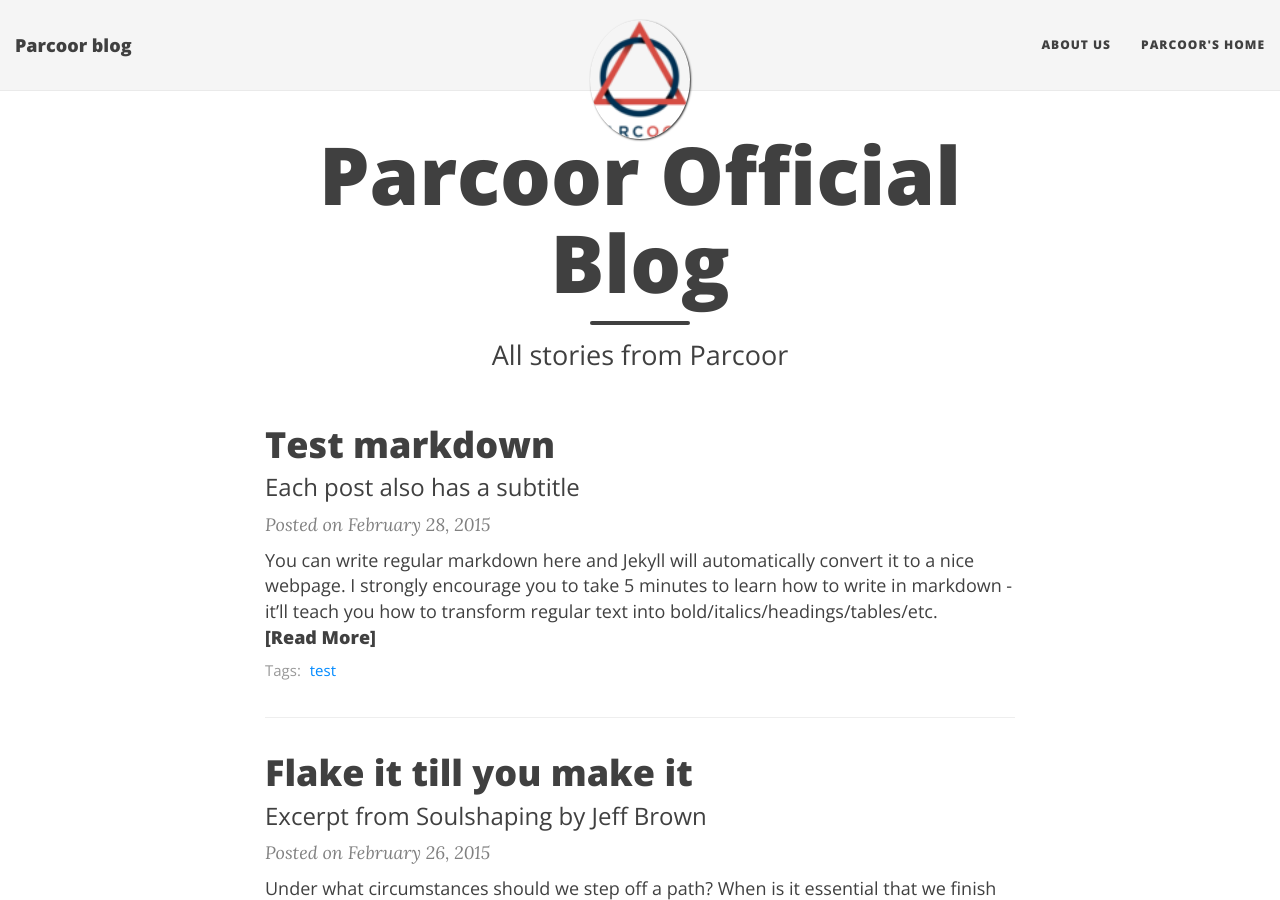
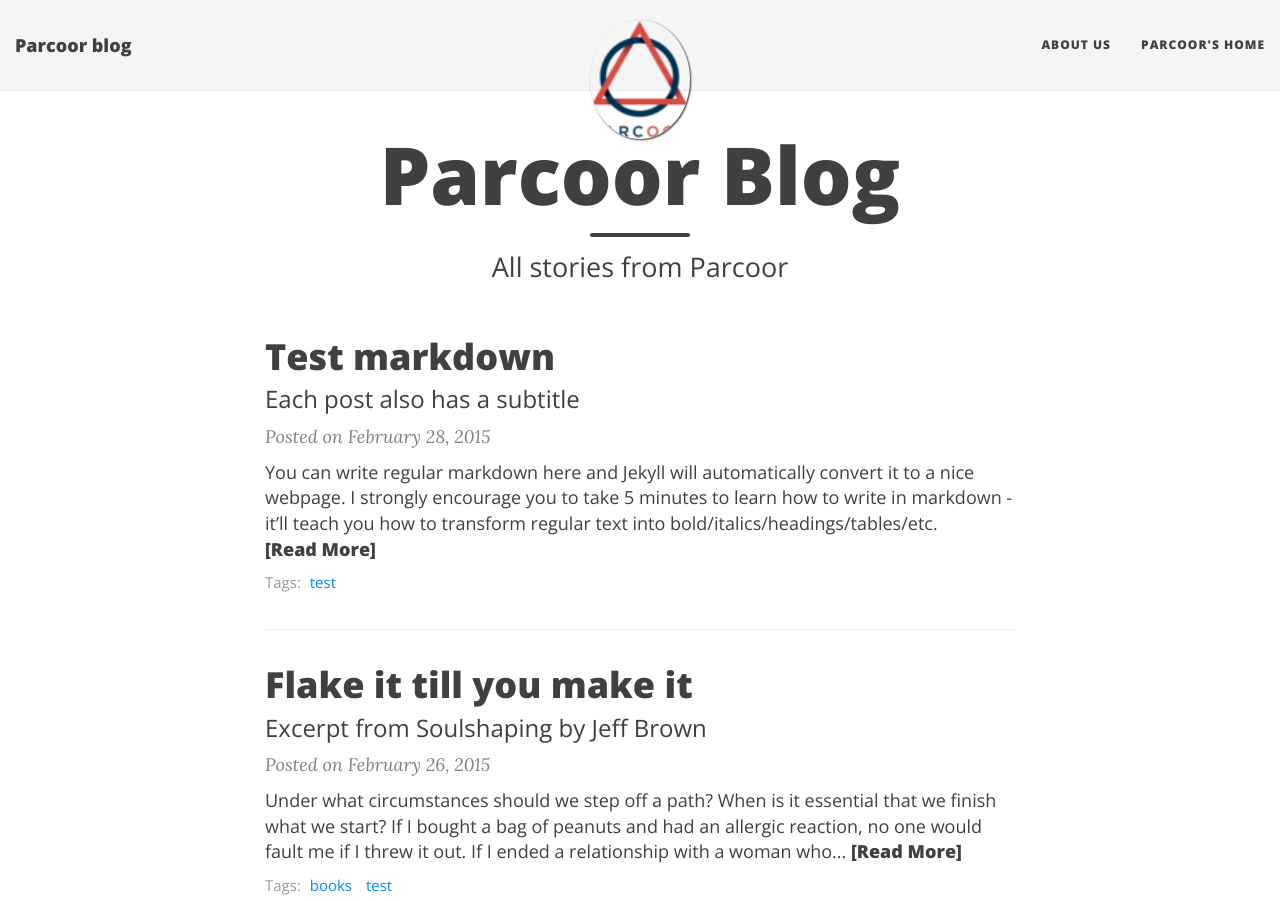
Before and after one commit to parcoor/parcoor.github.io, a Jekyll site: the page built from index.html, in a window 1280 px wide and 900 px high. Built offline with Jekyll 4.4.1, drawn with Linux system fonts in a browser that asks for light colours; nearby versions of some CDN libraries; the list of posts is cut into pages by our own code.

```diff
--- a/_config.yml
+++ b/_config.yml
@@ -11,7 +11,7 @@ description: News from Parcoor
 # *** If you're not sure what this mean, then leave this section as it is. Only modify the url and baseurl if you know what you're doing!***
 
 # url is the the website domain URL without a trailing slash
-#url: "https://example.com"
+url: "https://blog.parcoor.com"
 
 # baseurl should be an empty string
 #baseurl: ""
--- a/index.html
+++ b/index.html
@@ -1,6 +1,6 @@
 ---
 layout: page
-title: Parcoor Official Blog
+title: Parcoor Blog
 subtitle: All stories from Parcoor
 use-site-title: true
 ---
```
